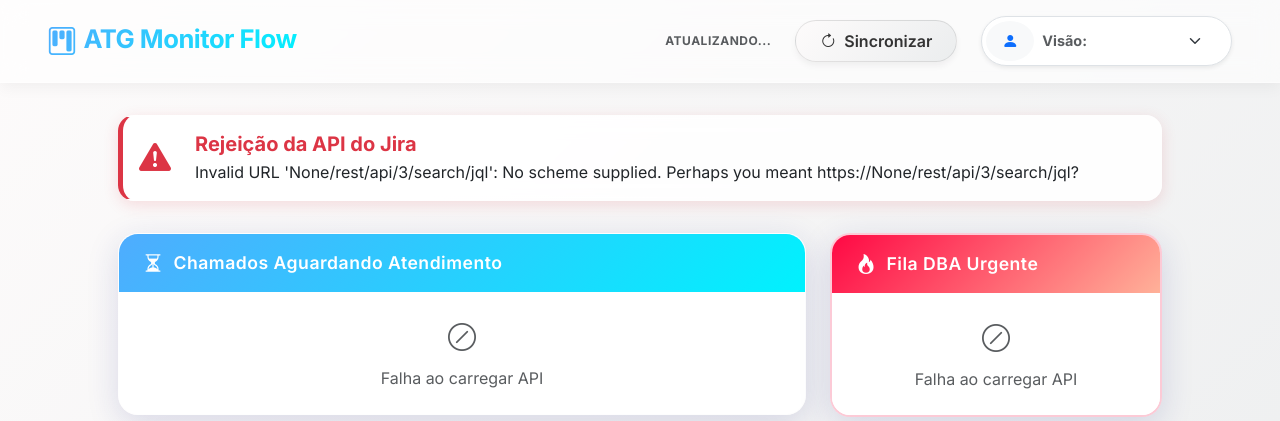
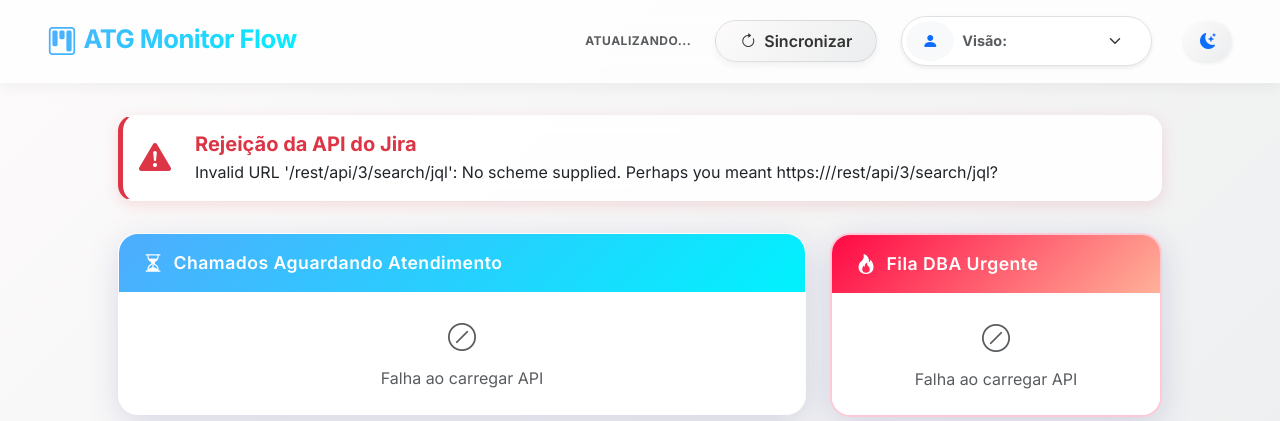
Before and after one commit to escti/ATG_jira2teams, a Flask app: page / in a window 1280 px wide. Shown: the top 421 px of the page. Run offline with Flask 3, Linux system fonts and the light colour scheme; lists and menus that the app fills with data are empty.

Commit message:
Implementacao do Modo Escuro, correcao da URL/JQL do Jira e guia de instalacao local

```diff
--- a/jira_service.py
+++ b/jira_service.py
@@ -9,20 +9,24 @@
 
 class JiraClient:
     def __init__(self):
-        self.server = os.getenv('JIRA_SERVER')
-        self.username = os.getenv('JIRA_USERNAME')
-        self.password = os.getenv('JIRA_PASSWORD')
+        # Normaliza a URL: remove aspas (caso existam no .env) e barras finais
+        self.server = os.getenv('JIRA_SERVER', '').strip('"').strip("'").rstrip('/')
+        self.username = os.getenv('JIRA_USERNAME', '').strip('"').strip("'")
+        self.password = os.getenv('JIRA_PASSWORD', '').strip('"').strip("'")
         self.auth = (self.username, self.password)
         self.headers = {"Content-Type": "application/json", "Accept": "application/json"}
+        # Jira Cloud v3 endpoints
         self.api_url_primary = f"{self.server}/rest/api/3/search/jql"
         self.api_url_fallback = f"{self.server}/rest/api/3/search"
-        # Define o usuário padrão como 'currentUser()' se não houver parâmetro
-        self.current_user = os.getenv('JIRA_USERNAME')
+        self.current_user = self.username
 
     def run_jql_query(self, jql, max_results=100, user=None):
         # Se for um usuário específico, substitui currentUser() por 'user_name'
         if user:
-            jql = jql.replace("currentUser()", f"assignee = '{user}'")
+            # Em Jira Cloud, recomeda-se usar o e-mail ou accountId, mas o JQL aceita string
+            jql = jql.replace("currentUser()", f"'{user}'")
+
+
 
         payload = {
             "jql": jql,
--- a/templates/index.html
+++ b/templates/index.html
@@ -10,16 +10,36 @@
     <link rel="stylesheet" href="https://cdn.jsdelivr.net/npm/bootstrap-icons@1.11.1/font/bootstrap-icons.css">
     <style>
         :root {
+            --bg-gradient: linear-gradient(135deg, #fdfbfb 0%, #ebedee 100%);
             --glass-bg: rgba(255, 255, 255, 0.7);
             --glass-border: rgba(255, 255, 255, 0.4);
             --glass-shadow: 0 8px 32px 0 rgba(31, 38, 135, 0.15);
             --accent-blue: #4Facfe;
             --accent-purple: #00f2fe;
             --text-dark: #2c3e50;
+            --text-muted: #7f8c8d;
+            --card-hover-bg: rgba(255, 255, 255, 0.9);
+            --nav-bg: rgba(255, 255, 255, 0.8);
+            --border-color: rgba(0, 0, 0, 0.04);
+            --select-bg: white;
+        }
+
+        [data-bs-theme="dark"] {
+            --bg-gradient: radial-gradient(circle at 50% 50%, #1c1c1c 0%, #0d0d0d 100%);
+            --glass-bg: rgba(40, 40, 45, 0.7);
+            --glass-border: rgba(255, 255, 255, 0.1);
+            --glass-shadow: 0 8px 32px 0 rgba(0, 0, 0, 0.6);
+            --text-dark: #f8f9fa;
+            --text-muted: #adb5bd;
+            --card-hover-bg: rgba(50, 50, 60, 0.8);
+            --nav-bg: rgba(20, 20, 25, 0.9);
+            --border-color: rgba(255, 255, 255, 0.05);
+            --select-bg: #2b3035;
         }
 
         body {
-            background: linear-gradient(135deg, #fdfbfb 0%, #ebedee 100%);
+            background: var(--bg-gradient);
+            background-attachment: fixed;
             min-height: 100vh;
             font-family: 'Inter', sans-serif;
             color: var(--text-dark);
@@ -28,7 +48,7 @@
 
         /* Glassmorphism Navbar */
         .navbar-custom {
-            background: rgba(255, 255, 255, 0.6) !important;
+            background: var(--nav-bg) !important;
             backdrop-filter: blur(12px);
             -webkit-backdrop-filter: blur(12px);
             border-bottom: 1px solid var(--glass-border);
@@ -100,26 +120,26 @@
         /* Issue Rows Micro-animations */
         .issue-row {
             transition: all 0.2s ease-in-out;
-            border-bottom: 1px solid rgba(0, 0, 0, 0.04);
+            border-bottom: 1px solid var(--border-color);
             background: transparent;
         }
 
         .issue-row:hover {
-            background-color: rgba(255, 255, 255, 0.9);
+            background-color: var(--card-hover-bg);
             transform: scale(1.01);
             border-radius: 8px;
         }
 
         .issue-title {
             font-weight: 600;
-            color: #2c3e50;
+            color: var(--text-dark);
             margin-bottom: 6px;
             font-size: 1.05rem;
         }
 
         .issue-meta {
             font-size: 0.85rem;
-            color: #7f8c8d;
+            color: var(--text-muted);
             font-weight: 500;
         }
 
@@ -233,20 +253,24 @@
                     <i class="bi bi-arrow-clockwise me-1"></i> Sincronizar
                 </button>
 
-                <div
-                    class="d-flex align-items-center bg-white p-1 pe-3 rounded-pill shadow-sm border border-opacity-50">
+                <div class="d-flex align-items-center bg-theme-select p-1 pe-3 rounded-pill shadow-sm border border-opacity-50"
+                    style="background: var(--select-bg);">
                     <div class="bg-light rounded-circle p-2 px-3 me-2 text-primary">
                         <i class="bi bi-person-fill"></i>
                     </div>
                     <span class="me-2 text-muted fw-bold d-none d-md-inline" style="font-size: 0.9rem;">Visão:</span>
                     <select id="user-select"
-                        class="form-select border-0 bg-transparent p-0 shadow-none fw-bold text-dark"
-                        style="width: auto; min-width: 120px; cursor: pointer;">
+                        class="form-select border-0 bg-transparent p-0 shadow-none fw-bold text-theme-main"
+                        style="width: auto; min-width: 120px; cursor: pointer; color: var(--text-dark);">
                         {% for user in users %}
                         <option value="{{ user }}">{{ user }}</option>
                         {% endfor %}
                     </select>
                 </div>
+                <button id="btn-theme" class="btn btn-refresh-styled ms-2 p-2 px-3 border-0 shadow-sm"
+                    onclick="toggleTheme()" title="Alternar Modo Escuro">
+                    <i class="bi bi-moon-stars-fill text-primary" id="theme-icon"></i>
+                </button>
             </div>
         </div>
     </nav>
@@ -266,7 +290,7 @@
     </div>
 
     <div class="container px-lg-5">
-        <div class="row g-4">
+        <div class="row g-4 text-start">
             <!-- Pessoais Column -->
             <div class="col-xl-8 col-lg-7">
 
@@ -446,6 +470,31 @@
 
             // Alterar o dono reseta e puxa novos tickets instantaneamente
             document.getElementById('user-select').addEventListener('change', manualRefresh);
+
+            // --- Gerenciamento de Tema (Dark Mode) ---
+            function setTheme(theme) {
+                document.documentElement.setAttribute('data-bs-theme', theme);
+                localStorage.setItem('theme', theme);
+                const icon = document.getElementById('theme-icon');
+                if (theme === 'dark') {
+                    icon.classList.replace('bi-moon-stars-fill', 'bi-sun-fill');
+                    icon.classList.add('text-warning');
+                    icon.classList.remove('text-primary');
+                } else {
+                    icon.classList.replace('bi-sun-fill', 'bi-moon-stars-fill');
+                    icon.classList.remove('text-warning');
+                    icon.classList.add('text-primary');
+                }
+            }
+
+            function toggleTheme() {
+                const currentTheme = document.documentElement.getAttribute('data-bs-theme');
+                setTheme(currentTheme === 'dark' ? 'light' : 'dark');
+            }
+
+            // Inicializar tema
+            const savedTheme = localStorage.getItem('theme') || (window.matchMedia('(prefers-color-scheme: dark)').matches ? 'dark' : 'light');
+            setTheme(savedTheme);
         </script>
 </body>
 
```
Also changed, not shown: LOCAL_SETUP.md (added, +56 -0 lines), docker-compose.yml (+4 -10 lines), 1 other file.
